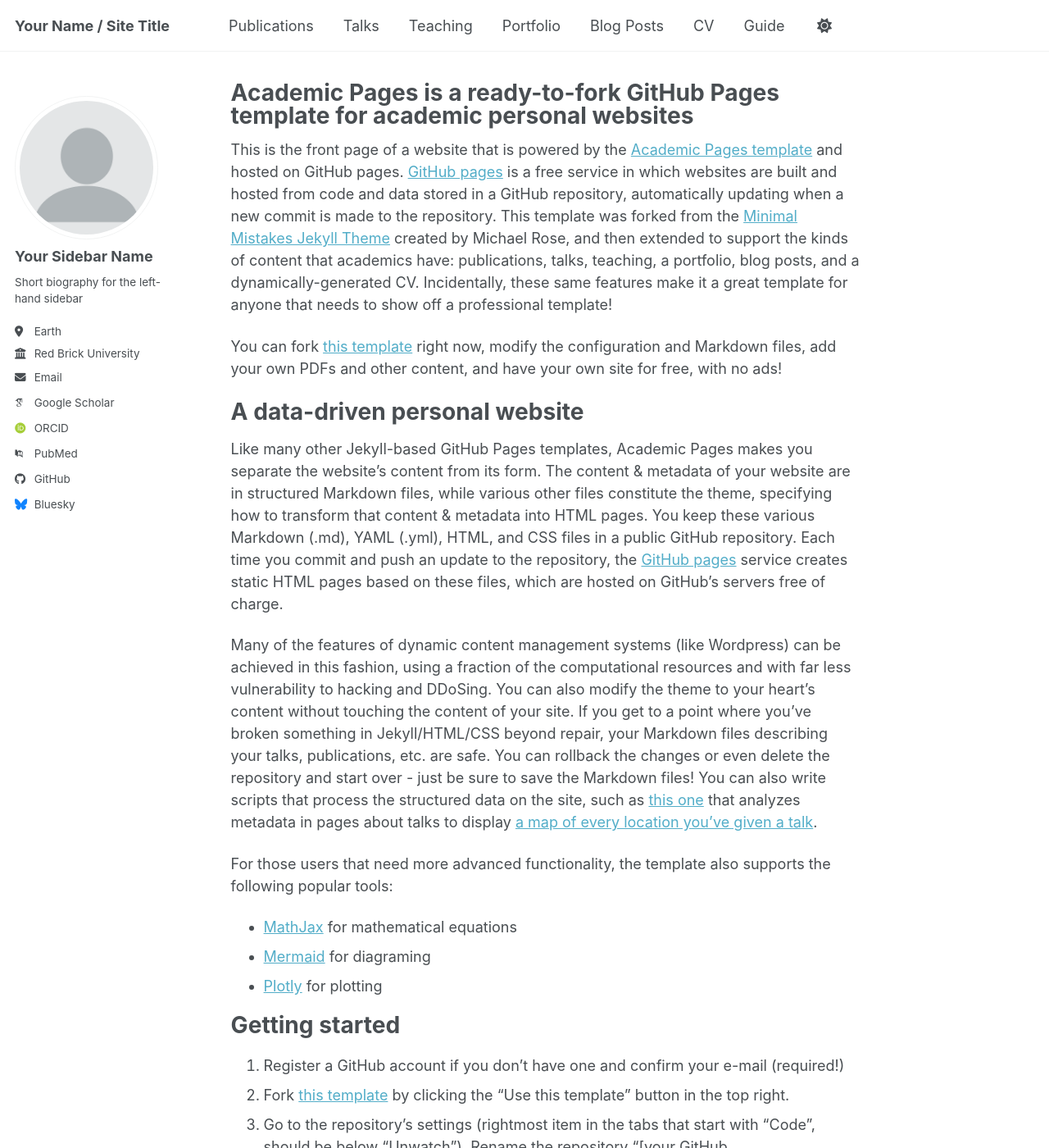
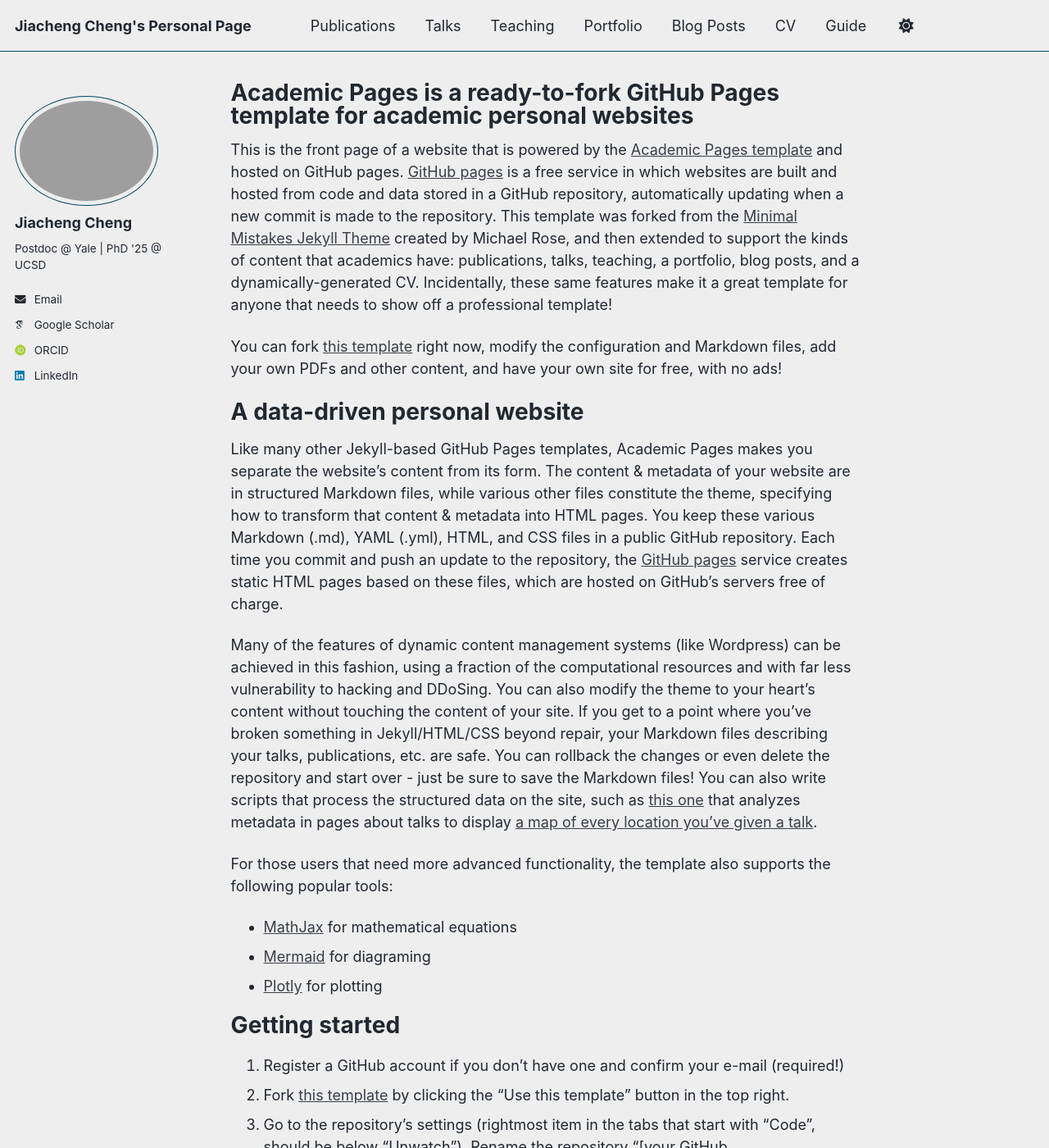
Before and after one commit to Jiacheng-Cheng/Jiacheng-Cheng.github.io, a Jekyll site: the page built from _pages/about.md, in a window 1280 px wide and 1400 px high. Shown: the whole window at 82% size. Built offline with Jekyll 4.4.1, drawn with Linux system fonts in a browser that asks for light colours; some web fonts are replaced; a script bundle is joined from its source files by our own code; library files that are not in the unit come from our copies; some of the changed text lies outside the part shown.

Commit message:
Update _config.yml

```diff
--- a/_config.yml
+++ b/_config.yml
@@ -8,12 +8,12 @@
 
 # Basic Site Settings
 locale                   : "en-US"
-site_theme               : "default" # Currently available options are "default", "air"
-title                    : "Your Name / Site Title"
+site_theme               : "air" # Currently available options are "default", "air"
+title                    : "Jiacheng Cheng's Personal Page"
 title_separator          : "-"
-name                     : &name "Your Name"
+name                     : &name "Jiacheng Cheng"
 description              : &description "Your Name's academic portfolio"   # Update this with a general description of your site, this is the default if not overridden by a page
-url                      : https://academicpages.github.io # The base hostname & protocol for your site e.g. "https://[your GitHub username].github.io",
+url                      : https://jiachengcheng96.github.io/ # The base hostname & protocol for your site e.g. "https://[your GitHub username].github.io",
                                                            # or if you already have some other page hosted on Github then use "https://[your GitHub username].github.io/[Your Repo Name]"
 baseurl                  : "" # the subpath of your site, e.g. "/blog"
 repository               : "academicpages/academicpages.github.io"
@@ -23,25 +23,25 @@
 #               Additional customization can be done by editing /_includes/author-profile.html
 author:
   # Biographic information
-  avatar           : "profile.png"
-  name             : "Your Sidebar Name"
+  avatar           : "jiacheng3.png"
+  name             : "Jiacheng Cheng"
   pronouns         : # example: "she/her"
-  bio              : "Short biography for the left-hand sidebar"
-  location         : "Earth"
-  employer         : "Red Brick University"
+  bio              : "Postdoc @ Yale | PhD '25 @ UCSD"
+  # location         : "Earth"
+  # employer         : "Red Brick University"
   uri              : # URL
-  email            : "none@example.org"
+  email            : "jiacheng.cheng96@gmail.com"
 
   # Academic websites
   academia         : # URL
   arxiv            : # URL - Update with the correct link to your profile
-  googlescholar    : "https://scholar.google.com/citations?user=PS_CX0AAAAAJ"
+  googlescholar    : "https://scholar.google.com/citations?user=bWqc6Z8AAAAJ&hl"
   inspire-hep      : # URL
   impactstory      : # URL
-  orcid            : "https://orcid.org/yourorcidurl"
+  orcid            : "https://orcid.org/my-orcid?orcid=0000-0002-9058-573X"
   semantic         : # URL
   ssrn             : # URL
-  pubmed           : "https://www.ncbi.nlm.nih.gov/pubmed/?term=john+snow"
+  pubmed           : #"https://www.ncbi.nlm.nih.gov/pubmed/?term=john+snow"
   researchgate     : # URL
   scopus           : # URL
   zotero           : # URL
@@ -51,13 +51,13 @@
   bitbucket        : # Username - Update with your username on the site
   codepen          : # Username
   dribbble         : # Username
-  github           : "academicpages"
+  # github           : "academicpages"
   kaggle           : # Username
   stackoverflow    : # User number or user number and name (i.e., use "1" or "1/jeff-atwood")
 
   # Social media
   artstation       : # Username
-  bluesky          : "bsky.app" # Replace this with you Bluesky username
+  bluesky          : # "bsky.app" # Replace this with you Bluesky username
   facebook         : # Username
   flickr           : # Username
   foursquare       : # Username
@@ -66,7 +66,7 @@
   keybase          : # Username
   instagram        : # Username
   lastfm           : # Username
-  linkedin         : # Username
+  linkedin         : jiacheng-cheng-370b71144
   mastodon         : # URL
   medium           : # URL
   pinterest        : # Username
@@ -82,14 +82,14 @@
   youtube          : # Username
   zhihu            : # Username
 
-# Publication Category - The following the list of publication categories and their headings
-publication_category:
-  books:
-    title: 'Books'
-  manuscripts:
-    title: 'Journal Articles'
-  conferences:
-    title: 'Conference Papers'
+# # Publication Category - The following the list of publication categories and their headings
+# publication_category:
+#   books:
+#     title: 'Books'
+#   manuscripts:
+#     title: 'Journal Articles'
+#   conferences:
+#     title: 'Conference Papers'
 
 # Site Settings
 teaser                   :  # filename of teaser fallback teaser image placed in /images/ for social media previews
```
